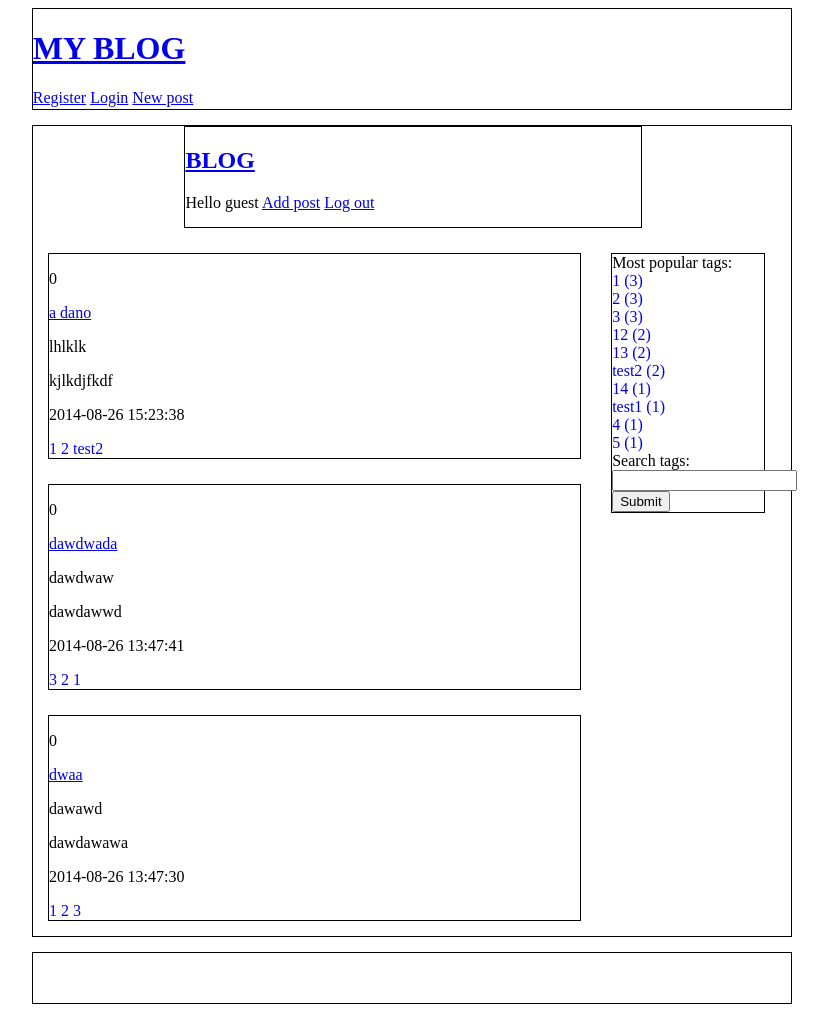
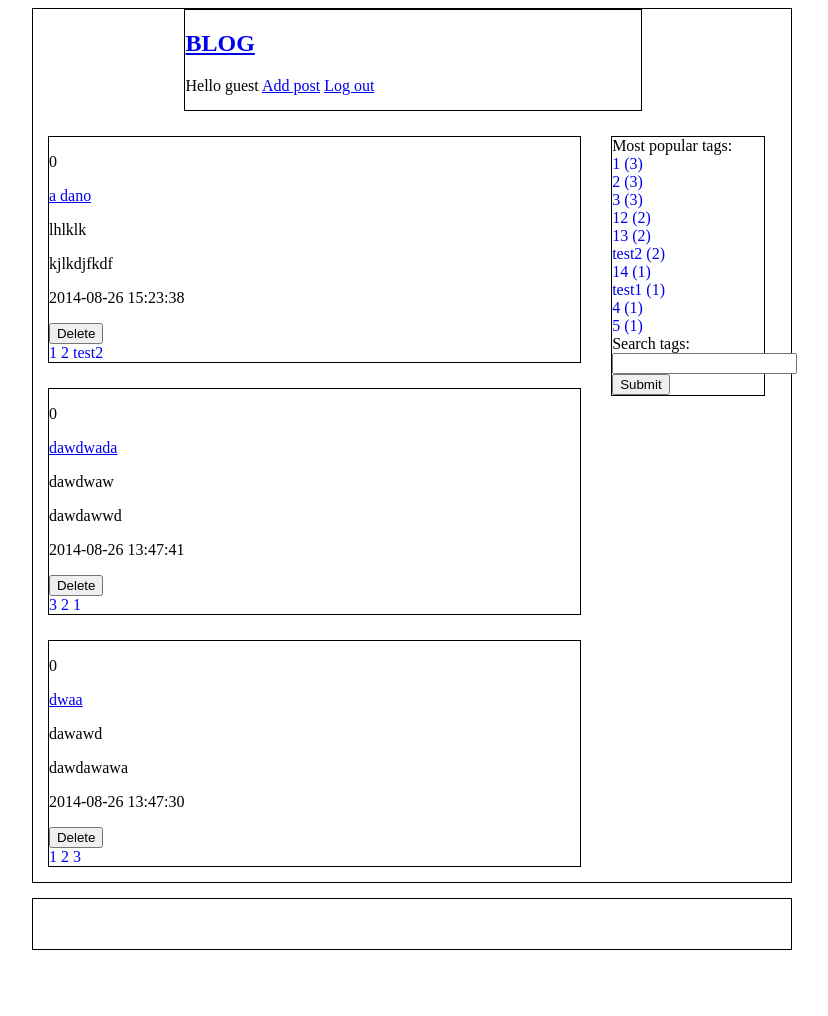
Before and after one commit to MarioDand/button-funray-blog, a PHP site: page /index.php?tag=1 in a window 1280 px wide. Shown: the whole page, without its empty margins (229-1057 px from the left). After the commit the page ends 950 px from the top, so only its background shows below. Run offline with PHP 8.4, Linux system fonts and the light colour scheme; a user stored in the database is signed in; data comes from the database, SQL or seed files in the repository.

Commit message:
Create delete.php , and input delete article in index.php

```diff
--- a/tp/index.php
+++ b/tp/index.php
@@ -6,12 +6,6 @@
     <link type="text/css" rel="stylesheet" href="Styles/index.css"/>
 </head>
 <body>
-<header>
-    <h1><a href="index.php">MY BLOG</a></h1>
-    <a href="register.php">Register</a>
-    <a href="login.php">Login</a>
-    <a href="addpost.php">New post</a>
-</header>
 <main>
     <section>
     <?php
@@ -45,9 +39,6 @@ ORDER BY post_date DESC  LIMIT 5 OFFSET $offset";
         $query="SELECT post_id,post_title, post_desc, post_cont, post_date,post_count, post_tags FROM posts WHERE post_date <= now()
 ORDER BY post_date DESC LIMIT 5";
       }
-
-
-
     }
     $sth =  $db->query($query);
     while ($row = $sth->fetch(PDO::FETCH_ASSOC))
@@ -67,7 +58,14 @@ ORDER BY post_date DESC LIMIT 5";
         echo "<p>$cont</p>";
         echo "<p>$date</p>";
 
-
+        if(isset($_SESSION['user_name']) && $_SESSION['user_name'] &&($_SESSION['user_rights']==='admin')):
+        ?>
+        <form action="delete.php" method="post">
+          <input type="hidden" name="post_id" value="<?php echo $postId ?>" />
+          <input type="submit" name="post_rem" value="Delete" />
+        </form>
+        <?php
+            endif;
         foreach($tagarray as $value){
           if(isset($_GET['page'])){
               $page=$_GET['page'];
```
Also changed, not shown: tp/delete.php (added, +12 -0 lines).
